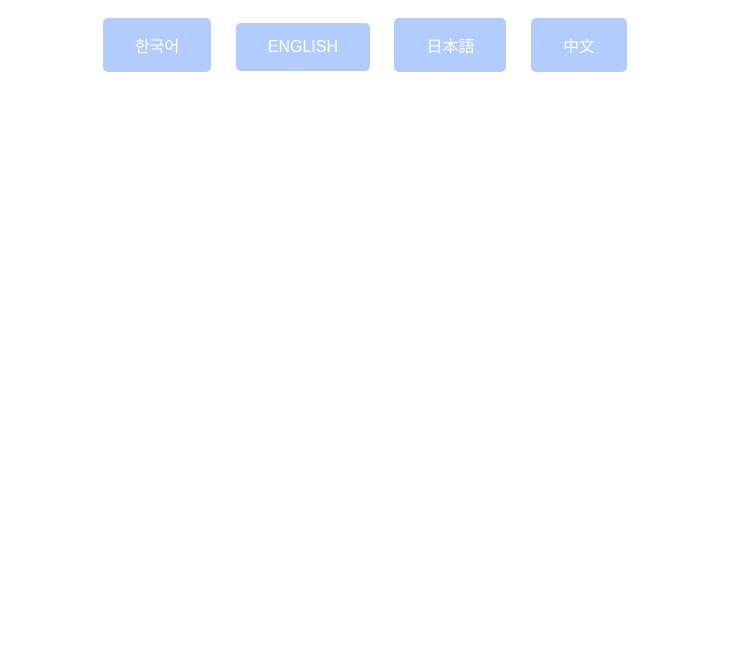
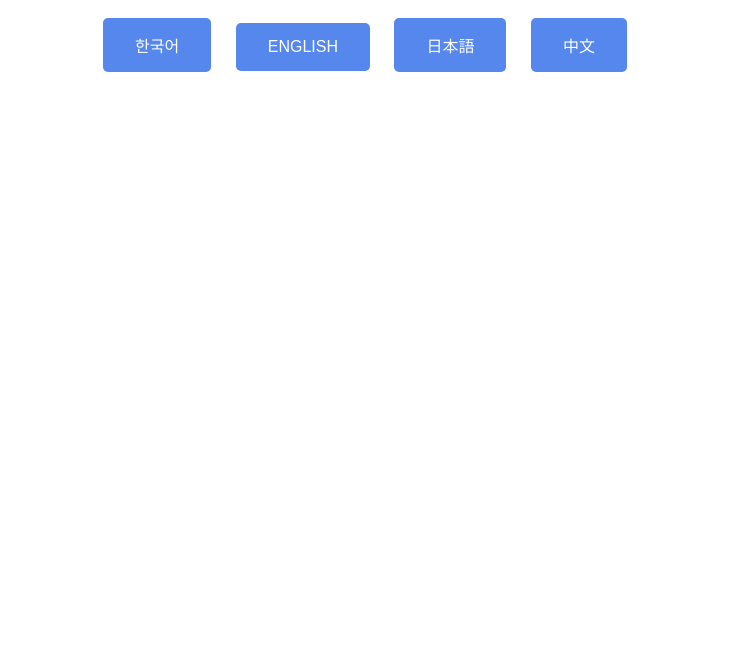
Before and after one commit to insadong3/bf, a plain HTML site: page index.html in a window 1280 px wide. Shown: the part 139-800 px from the top of the page, without its empty margins (275-1007 px from the left). Drawn offline with Linux system fonts and the light colour scheme.

Commit message:
Update index.html

```diff
--- a/index.html
+++ b/index.html
@@ -15,7 +15,7 @@
             color: #333;
         }
         button {
-            background-color: #B2CCFF; /* 버튼 색상 */
+            background-color: #5587ED; /* 버튼 색상 */
             color: white;
             padding: 15px 32px;
             font-size: 16px;
@@ -26,7 +26,7 @@
             transition: background-color 0.3s ease;
         }
         button:hover {
-            background-color: #45a049; /* 버튼 hover 시 색상 변경 */
+            background-color: #4374D9; /* 버튼 hover 시 색상 변경 */
         }
     </style>
 </head>
```
